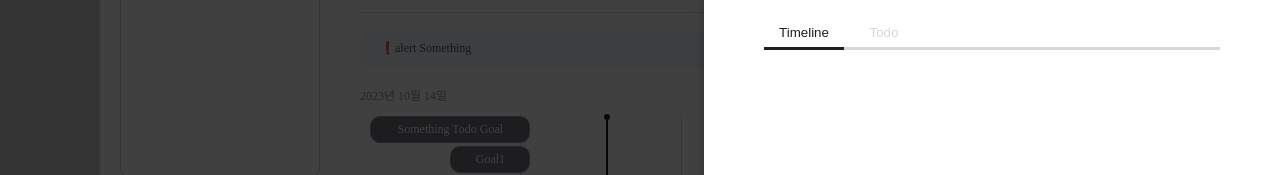
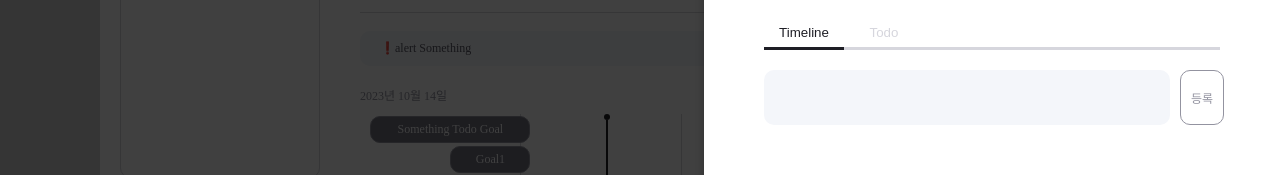
Before and after one commit to 9oormthon-univ/TEAM_12, a React (Vite) app: page /teamId/1/goalId/1 in a window 1280 px wide. Shown: the part 245-420 px from the top of the page. Built offline with nearby package versions, Linux system fonts and the light colour scheme; a web font is replaced by a local one; what recoil-persist would draw is missing.

Commit message:
✨ feat: goal 사이드바에 컴포넌트화 시킨 댓글 입력창 추가

```diff
--- a/src/pages/goal/Goal.jsx
+++ b/src/pages/goal/Goal.jsx
@@ -7,6 +7,7 @@ import { useState } from "react";
 import { s } from "./styles";
 import TimelineView from "../../components/goalDetail/timelineView/TimelineView.jsx";
 import TodoView from "./../../components/goalDetail/todoView/TodoView";
+import TeamCommonCommentPost from "../../components/team/teamCommon/TeamCommonCommentPost.jsx";
 
 function Goal() {
   const param = useParams();
@@ -77,6 +78,7 @@ function Goal() {
               {activeTab === "Timeline" && <TimelineView />}
               {activeTab === "Todo" && <TodoView todoList={DUMMY_TODOLIST} />}
             </s.ViewWrapper>
+            <TeamCommonCommentPost />
           </s.GoalPageWrapper>
         )}
         <main>
```
